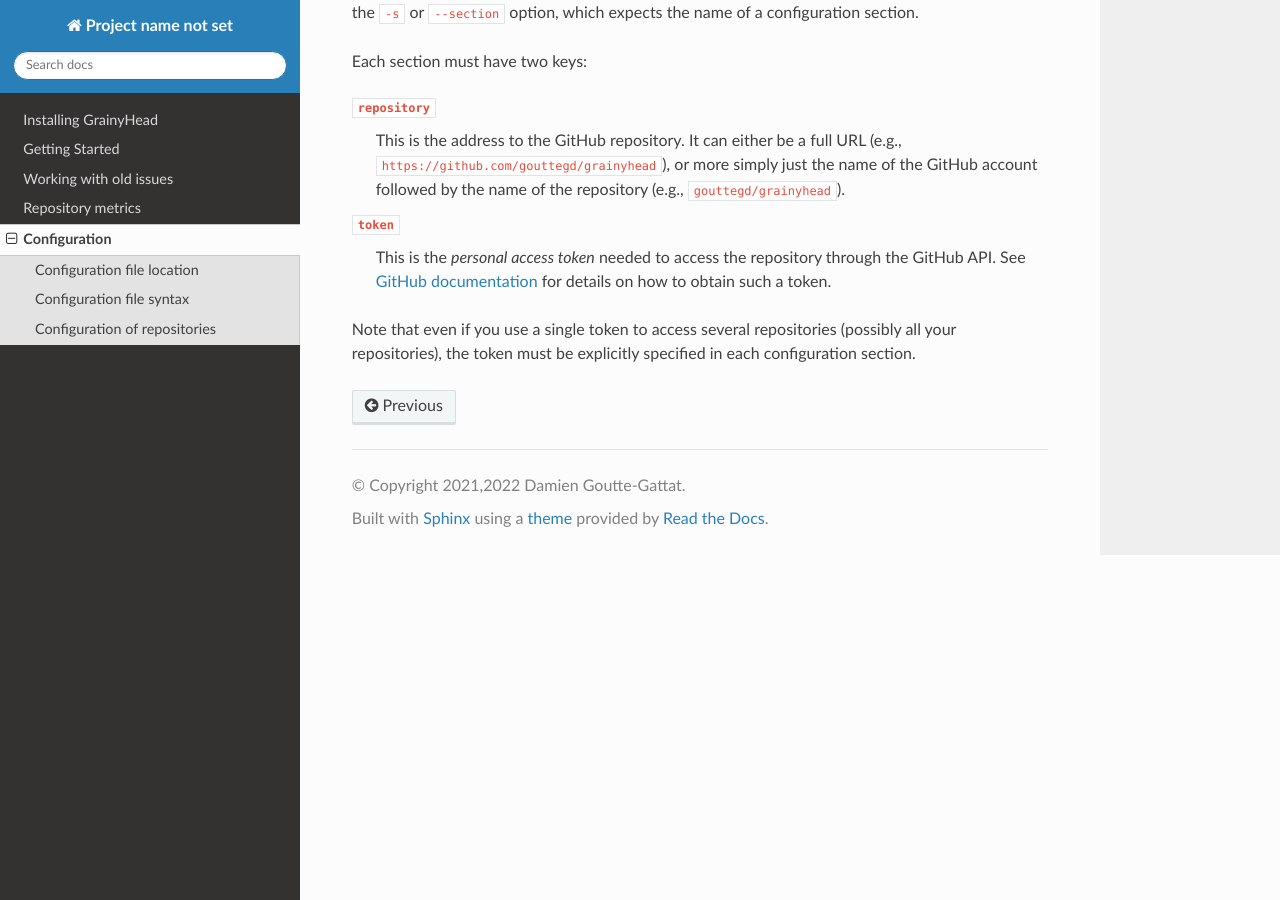
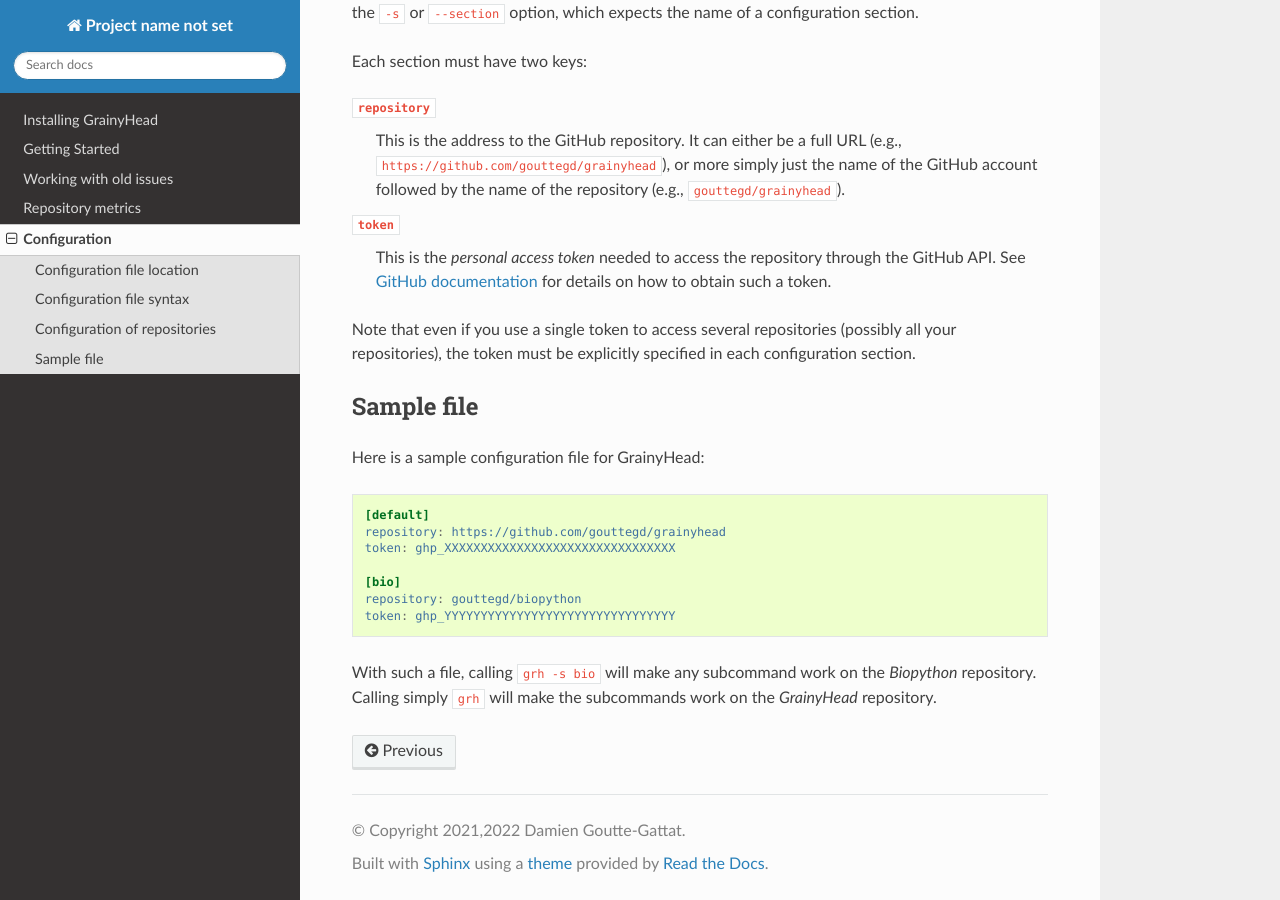
Before and after one commit to gouttegd/grainyhead, a Sphinx documentation site: the page built from docs/configuration.rst, in a window 1280 px wide and 900 px high, scrolled down 1057 px. Built offline with Sphinx 7.4.7 and the Read the Docs theme 2.0.0, drawn with Linux system fonts in a browser that asks for light colours.

Commit message:
Small updates to the doc.
Give a sample configuration file and warn about the execution time of
the metrics command.

```diff
--- a/docs/configuration.rst
+++ b/docs/configuration.rst
@@ -64,3 +64,23 @@
 Note that even if you use a single token to access several repositories
 (possibly all your repositories), the token must be explicitly specified in each
 configuration section.
+
+
+Sample file
+===========
+
+Here is a sample configuration file for GrainyHead:
+
+.. code-block:: ini
+
+   [default]
+   repository: https://github.com/gouttegd/grainyhead
+   token: ghp_XXXXXXXXXXXXXXXXXXXXXXXXXXXXXXXX
+
+   [bio]
+   repository: gouttegd/biopython
+   token: ghp_YYYYYYYYYYYYYYYYYYYYYYYYYYYYYYYY
+
+With such a file, calling ``grh -s bio`` will make any subcommand work on the
+*Biopython* repository. Calling simply ``grh`` will make the subcommands work on
+the *GrainyHead* repository.
```
Also changed, not shown: docs/metrics.rst (+7 -0 lines).
